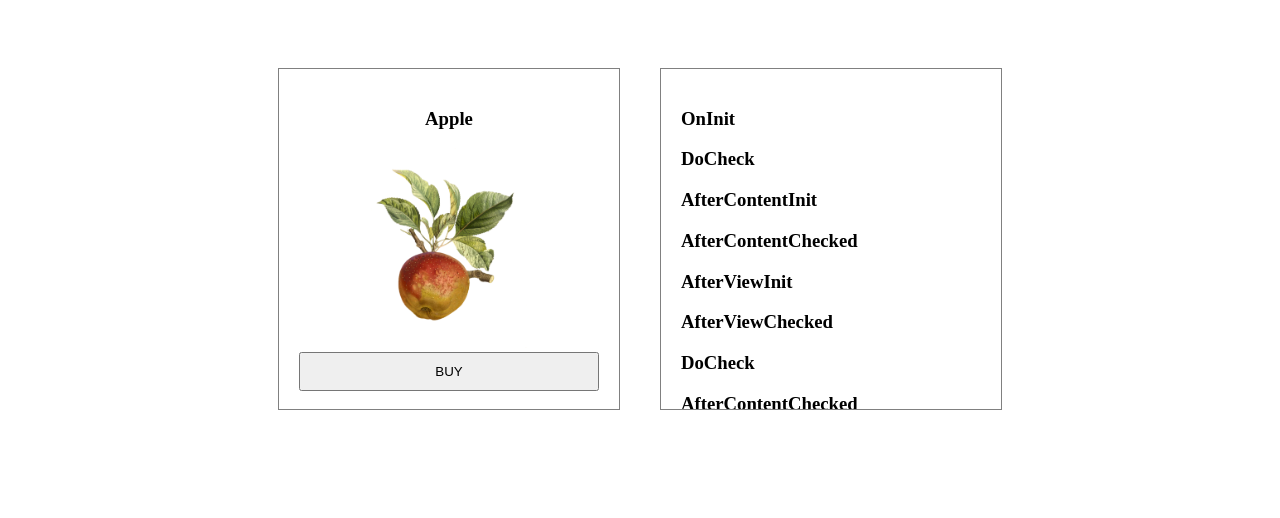
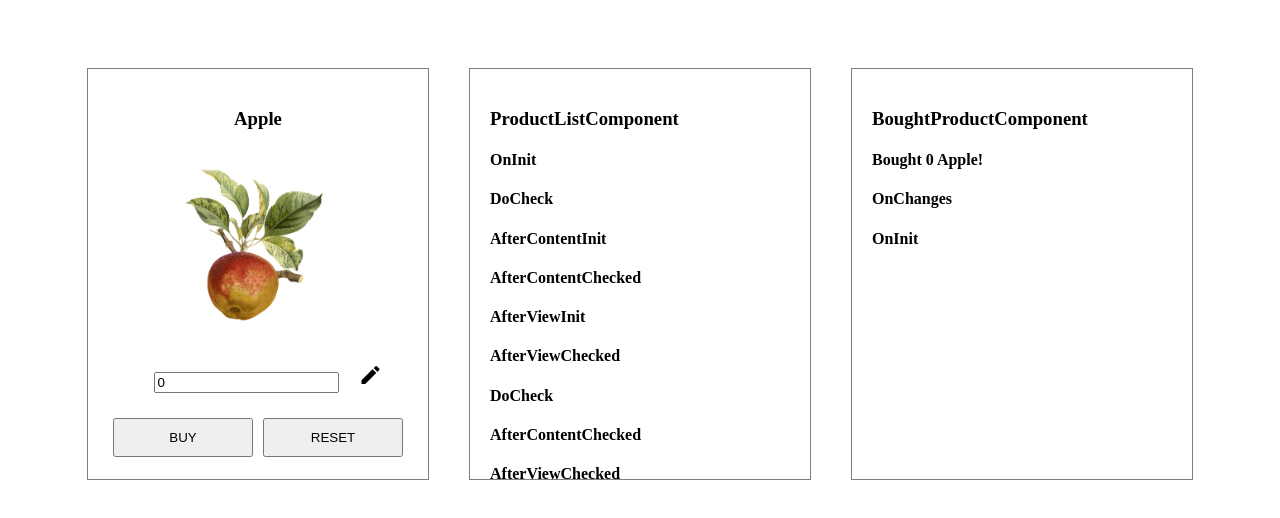
Before and after one commit to dizzyTree/fruit-shop, an Angular app: page /products in a window 1280 px wide. Shown: the top 518 px of the page. Built offline with nearby package versions, Linux system fonts and the light colour scheme.

Commit message:
implement ngDoCheck() example

```diff
--- a/package.json
+++ b/package.json
@@ -12,6 +12,7 @@
   "private": true,
   "dependencies": {
     "@angular/animations": "~11.2.9",
+    "@angular/cdk": "^11.2.10",
     "@angular/common": "~11.2.9",
     "@angular/compiler": "~11.2.9",
     "@angular/core": "~11.2.9",
--- a/src/app/app.module.ts
+++ b/src/app/app.module.ts
@@ -1,20 +1,32 @@
 import { NgModule } from '@angular/core';
 import { BrowserModule } from '@angular/platform-browser';
+import { MatInputModule } from '@angular/material/input';
+import { FormsModule } from '@angular/forms';
+import { MatIconModule } from '@angular/material/icon';
 
 import { AppRoutingModule } from './app-routing.module';
 import { AppComponent } from './app.component';
 import { ProductDetailComponent } from './product-detail/product-detail.component';
 import { ProductListComponent } from './product-list/product-list.component';
+import { BoughtProductComponent } from './bought-product/bought-product.component';
+
+const materialModules = [
+  MatInputModule,
+  FormsModule,
+  MatIconModule
+];
 
 @NgModule({
   declarations: [
     AppComponent,
     ProductDetailComponent,
-    ProductListComponent
+    ProductListComponent,
+    BoughtProductComponent
   ],
   imports: [
     BrowserModule,
-    AppRoutingModule
+    AppRoutingModule,
+    ...materialModules
   ],
   providers: [],
   bootstrap: [AppComponent]
--- /dev/null
+++ b/src/app/bought-product/bought-product.component.html
@@ -0,0 +1,9 @@
+<div class="bought-product">
+    <div class="product-tile">
+        <h4> Bought {{ bought_amount }} {{ bought_product }}!</h4>
+    </div>
+
+    <div class="console-logs">
+        <h4 *ngFor="let log of logs">{{ log }}</h4>
+    </div>
+</div>
--- /dev/null
+++ b/src/app/bought-product/bought-product.component.ts
@@ -0,0 +1,34 @@
+import { Component, Input, OnChanges, OnInit, SimpleChanges } from '@angular/core';
+import { ProductService } from '../services/product.service';
+import { Product } from '../types';
+
+@Component({
+  selector: 'app-bought-product',
+  templateUrl: './bought-product.component.html',
+  styleUrls: ['./bought-product.component.scss']
+})
+
+export class BoughtProductComponent implements OnInit,
+                                                OnChanges {
+
+  @Input() bought_amount: number;
+  @Input() bought_product: string;
+  logs: string[];
+  product: Product;
+
+  constructor(private productService: ProductService) {
+    this.bought_amount = 0;
+    this.bought_product = '';
+    this.logs = [];
+    this.product = this.productService.getProducts()[1];
+  }
+
+  ngOnChanges(changes: SimpleChanges): void {
+    this.logs.push('OnChanges');
+  }
+
+  ngOnInit(): void {
+    this.logs.push('OnInit');
+  }
+
+}
--- a/src/app/product-list/product-list.component.html
+++ b/src/app/product-list/product-list.component.html
@@ -1,12 +1,24 @@
 <div class="product-list">
-    <div class="product-tile" *ngFor="let product of products">
+    <div class="product-title">
         <h3>{{ product.name }}</h3>
-        <img [src]="product.imageUrl" [alt]="product.name">
+        <img [src]="product.imageUrl">
 
-        <button (click)="buyFruit($event.target)">BUY</button>
+        <input class="input-field" type="number" min="0" matInput [(ngModel)]="desired_amount">
+        <mat-icon matSuffix>mode_edit</mat-icon>
+
+        <div class="button-group">
+            <button class="button" (click)="buyFruit()">BUY</button>
+            <button class="button" (click)="reset()">RESET</button>
+        </div>
     </div>
 
     <div class="console-logs">
-        <h3 *ngFor="let log of logs">{{ log }}</h3>
+        <h3> ProductListComponent </h3>
+        <h4 *ngFor="let log of logs">{{ log }}</h4>
+    </div>
+
+    <div class="console-logs">
+        <h3> BoughtProductComponent </h3>
+        <app-bought-product [bought_amount]=amount_to_show [bought_product]=product_data> </app-bought-product>
     </div>
 </div>
--- a/src/app/product-list/product-list.component.scss
+++ b/src/app/product-list/product-list.component.scss
@@ -3,9 +3,9 @@
     display: flex;
     justify-content: center;
 
-    .product-tile {
+    .product-title {
         text-align: center;
-        height: 300px;
+        height: 370px;
         width: 300px;
         border: 1px gray solid;
         margin: 20px;
@@ -24,10 +24,22 @@
 }
 
 .console-logs {
-    height: 300px;
+    height: 370px;
     width: 300px;
     border: 1px gray solid;
     margin: 20px;
     padding: 20px;
     overflow: auto;
 }
+
+.input-field {
+    margin: 20px;
+}
+
+.button-group {
+    display: flex;
+ }
+
+ .button-group button {
+    margin: 5px;
+ }
--- a/src/app/product-list/product-list.component.ts
+++ b/src/app/product-list/product-list.component.ts
@@ -8,8 +8,7 @@ import { Product } from '../types';
   styleUrls: ['./product-list.component.scss']
 })
 
-export class ProductListComponent implements OnChanges,
-                                              OnInit,
+export class ProductListComponent implements OnInit,
                                               DoCheck,
                                               AfterContentInit,
                                               AfterContentChecked,
@@ -17,17 +16,15 @@ export class ProductListComponent implements OnChanges,
                                               AfterViewChecked,
                                               OnDestroy {
 
-  products: Product[];
+  product: Product;
   logs: string[];
+  desired_amount: number = 0;
+  amount_to_show: number = 0;
+  product_data: string = 'Apple';
 
   constructor(private productService: ProductService) {
-    this.products = [];
-    this.products = this.products.concat(this.productService.getProducts()[1]);
+    this.product = this.productService.getProducts()[1];
     this.logs = [];
-  }
-
-  ngOnChanges(changes: SimpleChanges): void {
-    this.logs.push('OnChanges');
   }
 
   ngOnInit(): void {
@@ -58,9 +55,23 @@ export class ProductListComponent implements OnChanges,
     this.logs.push('OnDestroy');
   }
 
-  buyFruit(element: any) {
-    element.textContent = `Bought!`;
-    element.disabled = true;
+  buyFruit() {
+    this.amount_to_show = this.desired_amount;
+    this.handleFruitName();
+  }
+
+  reset() {
+    this.desired_amount = 0;
+    this.amount_to_show = 0;
+    this.handleFruitName();
+  }
+
+  handleFruitName() {
+    if (this.amount_to_show != 0) {
+      this.product_data = this.product.name + '(s)';
+    } else {
+      this.product_data = this.product.name;
+    }
   }
 
 }
--- a/src/index.html
+++ b/src/index.html
@@ -6,6 +6,7 @@
   <base href="/">
   <meta name="viewport" content="width=device-width, initial-scale=1">
   <link rel="icon" type="image/x-icon" href="favicon.ico">
+  <link href="https://fonts.googleapis.com/icon?family=Material+Icons" rel="stylesheet">
 </head>
 <body>
   <app-root></app-root>
```
Also changed, not shown: src/app/bought-product/bought-product.component.scss (added), 2 other files (tests, documents, lock files or other folders).
